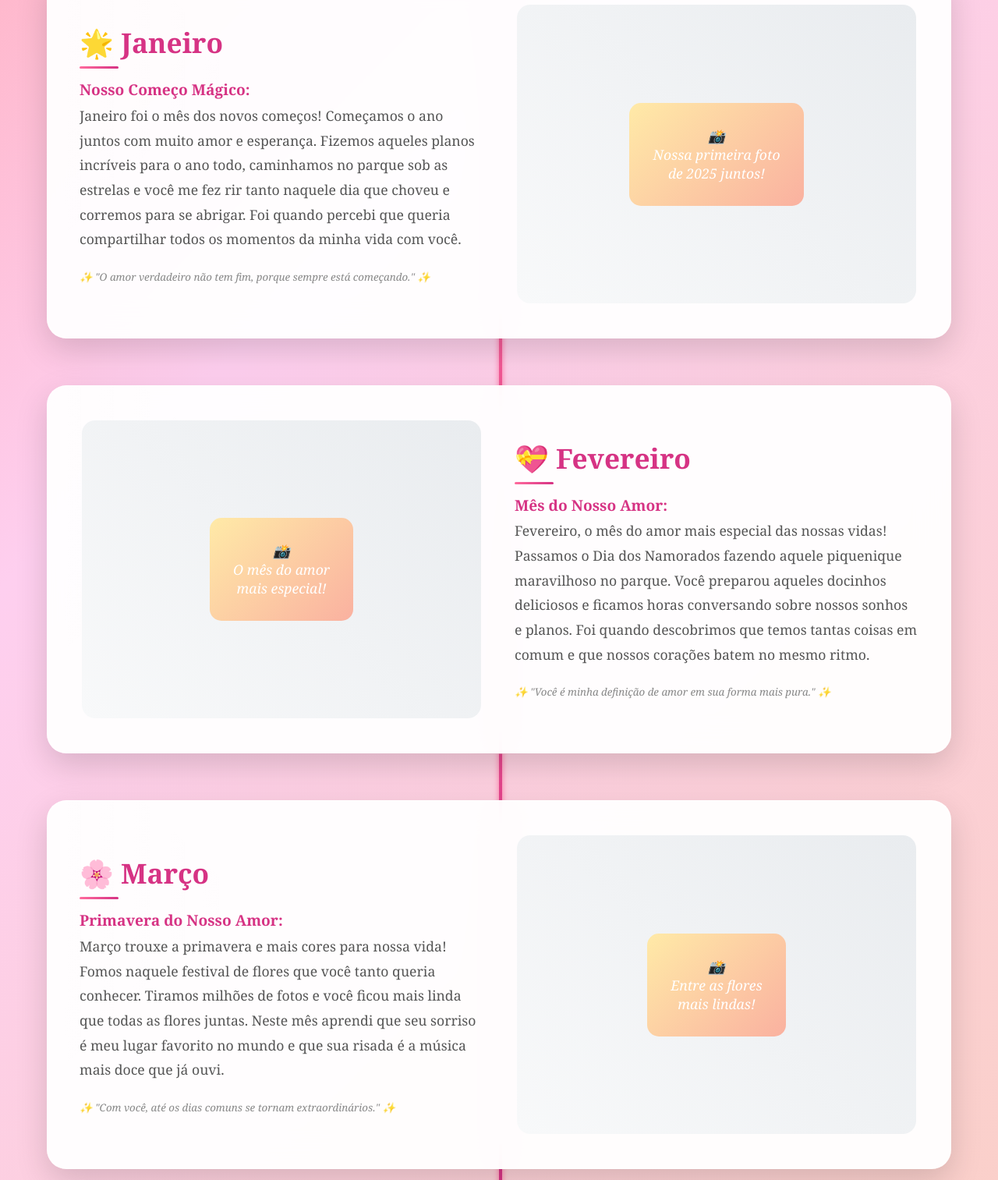
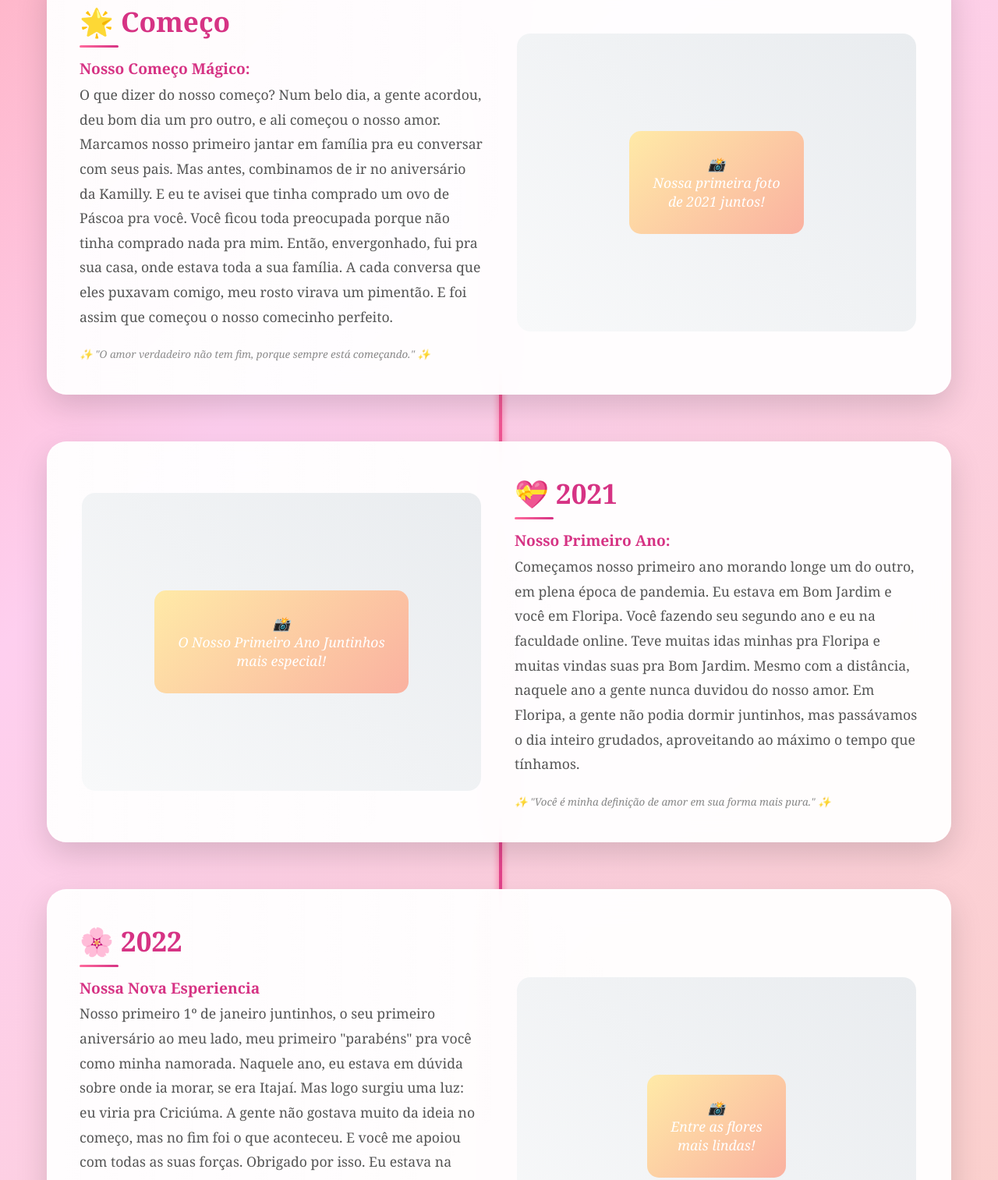
Before and after one commit to lucasbjs12/DiadosNamorados, a plain HTML site: page index.html in a window 1280 px wide. Shown: the part 1032-2545 px from the top of the page at 78% size. Drawn offline with Linux system fonts and the light colour scheme.

Commit message:
Update index.html

```diff
--- a/index.html
+++ b/index.html
@@ -624,13 +624,13 @@
 
     <div class="container">
         <div class="header">
-            <h1>Nossos Meses Juntos</h1>
+            <h1>Nossa Hisotoria Juntos</h1>
             <div class="hearts-animated">💕 ❤️ 💖 ❤️ 💕</div>
 
              <img src="presente5/img/janeiro.jpeg" alt="Nossa foto especial" style="width: 100%; max-width: 400px; border-radius: 15px; margin-top: 20px; margin-bottom: 20px;">
 
 
-            <p>Uma jornada de amor através de 2025</p>
+            <p>Uma jornada de amor desde de 2021</p>
             <p style="font-size: 1rem; color: #888; margin-top: 10px;">
                 ✨ Cada momento ao seu lado é uma página especial na nossa história ✨
             </p>
@@ -639,13 +639,16 @@
         <div class="timeline">
             <div class="month-card">
                 <div class="month-info">
-                    <h2>🌟 Janeiro</h2>
+                    <h2>🌟 Começo</h2>
                     <p>
                         <strong>Nosso Começo Mágico:</strong><br>
-                        Janeiro foi o mês dos novos começos! Começamos o ano juntos com muito amor e esperança.
-                        Fizemos aqueles planos incríveis para o ano todo, caminhamos no parque sob as estrelas
-                        e você me fez rir tanto naquele dia que choveu e corremos para se abrigar.
-                        Foi quando percebi que queria compartilhar todos os momentos da minha vida com você.
+                        O que dizer do nosso começo? Num belo dia, a gente acordou, deu bom dia um pro outro, e ali começou o nosso amor.
+                        Marcamos nosso primeiro jantar em família pra eu conversar com seus pais. Mas antes, combinamos de ir no aniversário da Kamilly.
+                        E eu te avisei que tinha comprado um ovo de Páscoa pra você.
+                        Você ficou toda preocupada porque não tinha comprado nada pra mim. Então, envergonhado, fui pra sua casa, onde estava toda a sua família.
+                        A cada conversa que eles puxavam comigo, meu rosto virava um pimentão. E foi assim que começou o nosso comecinho perfeito.
+
+
                     </p>
                     <small style="color: #888; font-style: italic;">
                         ✨ "O amor verdadeiro não tem fim, porque sempre está começando." ✨
@@ -653,7 +656,7 @@
                 </div>
                 <div class="photo-container">
                     <div class="photo-placeholder">
-                        📸<br>Nossa primeira foto<br>de 2025 juntos!
+                        📸<br>Nossa primeira foto<br>de 2021 juntos!
                     </div>
                 </div>
             </div>
@@ -661,17 +664,19 @@
             <div class="month-card">
                 <div class="photo-container">
                     <div class="photo-placeholder">
-                        📸<br>O mês do amor<br>mais especial!
+                        📸<br>O Nosso Primeiro Ano Juntinhos<br>mais especial!
                     </div>
                 </div>
                 <div class="month-info">
-                    <h2>💝 Fevereiro</h2>
+                    <h2>💝 2021</h2>
                     <p>
-                        <strong>Mês do Nosso Amor:</strong><br>
-                        Fevereiro, o mês do amor mais especial das nossas vidas! Passamos o Dia dos Namorados
-                        fazendo aquele piquenique maravilhoso no parque. Você preparou aqueles docinhos deliciosos
-                        e ficamos horas conversando sobre nossos sonhos e planos. Foi quando descobrimos que
-                        temos tantas coisas em comum e que nossos corações batem no mesmo ritmo.
+                        <strong>Nosso Primeiro Ano:</strong><br>
+                        Começamos nosso primeiro ano morando longe um do outro, em plena época de pandemia. Eu estava em Bom Jardim e você em Floripa.
+                        Você fazendo seu segundo ano e eu na faculdade online. Teve muitas idas minhas pra Floripa e muitas vindas suas pra Bom Jardim.
+                        Mesmo com a distância, naquele ano a gente nunca duvidou do nosso amor. Em Floripa, a gente não podia dormir juntinhos,
+                        mas passávamos o dia inteiro grudados, aproveitando ao máximo o tempo que tínhamos.
+
+
                     </p>
                     <small style="color: #888; font-style: italic;">
                         ✨ "Você é minha definição de amor em sua forma mais pura." ✨
@@ -681,13 +686,14 @@
 
             <div class="month-card">
                 <div class="month-info">
-                    <h2>🌸 Março</h2>
+                    <h2>🌸 2022</h2>
                     <p>
-                        <strong>Primavera do Nosso Amor:</strong><br>
-                        Março trouxe a primavera e mais cores para nossa vida! Fomos naquele festival
-                        de flores que você tanto queria conhecer. Tiramos milhões de fotos e você
-                        ficou mais linda que todas as flores juntas. Neste mês aprendi que seu sorriso
-                        é meu lugar favorito no mundo e que sua risada é a música mais doce que já ouvi.
+                        <strong>Nossa Nova Esperiencia</strong><br>
+                        Nosso primeiro 1º de janeiro juntinhos, o seu primeiro aniversário ao meu lado, meu primeiro "parabéns" pra você como minha namorada.
+                        Naquele ano, eu estava em dúvida sobre onde ia morar, se era Itajaí. Mas logo surgiu uma luz: eu viria pra Criciúma.
+                        A gente não gostava muito da ideia no começo, mas no fim foi o que aconteceu. E você me apoiou com todas as suas forças. Obrigado por isso.
+                        Eu estava na faculdade e você, agora no terceiro ano, último do ensino médio, cheia de estudos, focada em passar no vestibular.
+                        Sempre dedicada em tudo o que faz. E deu certo! Você conseguiu passar em três faculdades e dentre tantas opções voce veio morar em Criciúma ao meu lado.
                     </p>
                     <small style="color: #888; font-style: italic;">
                         ✨ "Com você, até os dias comuns se tornam extraordinários." ✨
@@ -707,9 +713,9 @@
                     </div>
                 </div>
                 <div class="month-info">
-                    <h2>🌻 Abril</h2>
+                    <h2>🌻 2023</h2>
                     <p>
-                        <strong>Mês das Aventuras:</strong><br>
+                        <strong>Nosso Primeiro Ano Morando na Mesma Cidade</strong><br>
                         Abril foi o mês das aventuras! Decidimos ser mais espontâneos e fizemos aquela
                         viagem de última hora. Nos perdemos pelo caminho, mas encontramos aquele café
                         aconchegante onde passamos a tarde toda jogando cartas e rindo. As melhores
```
